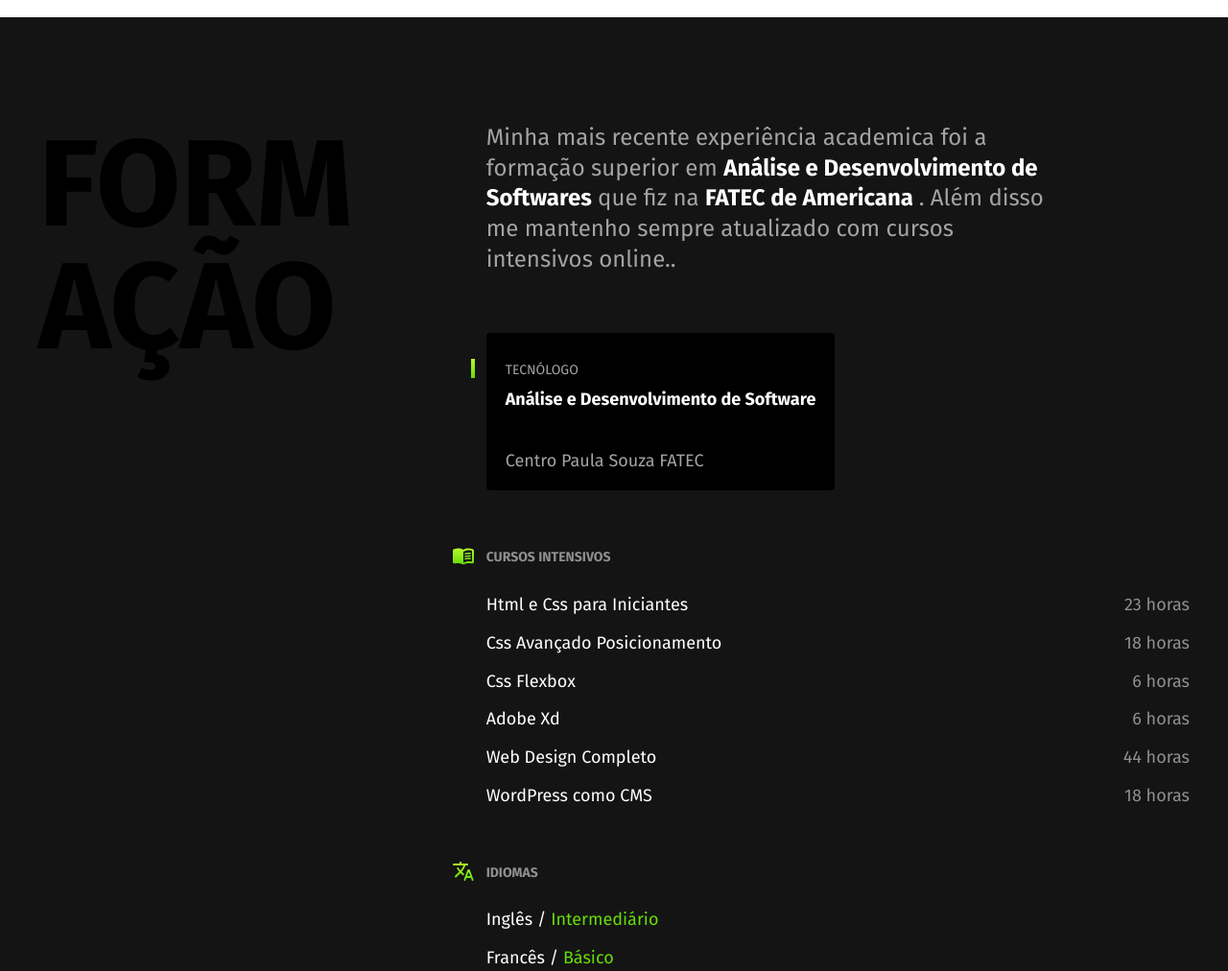
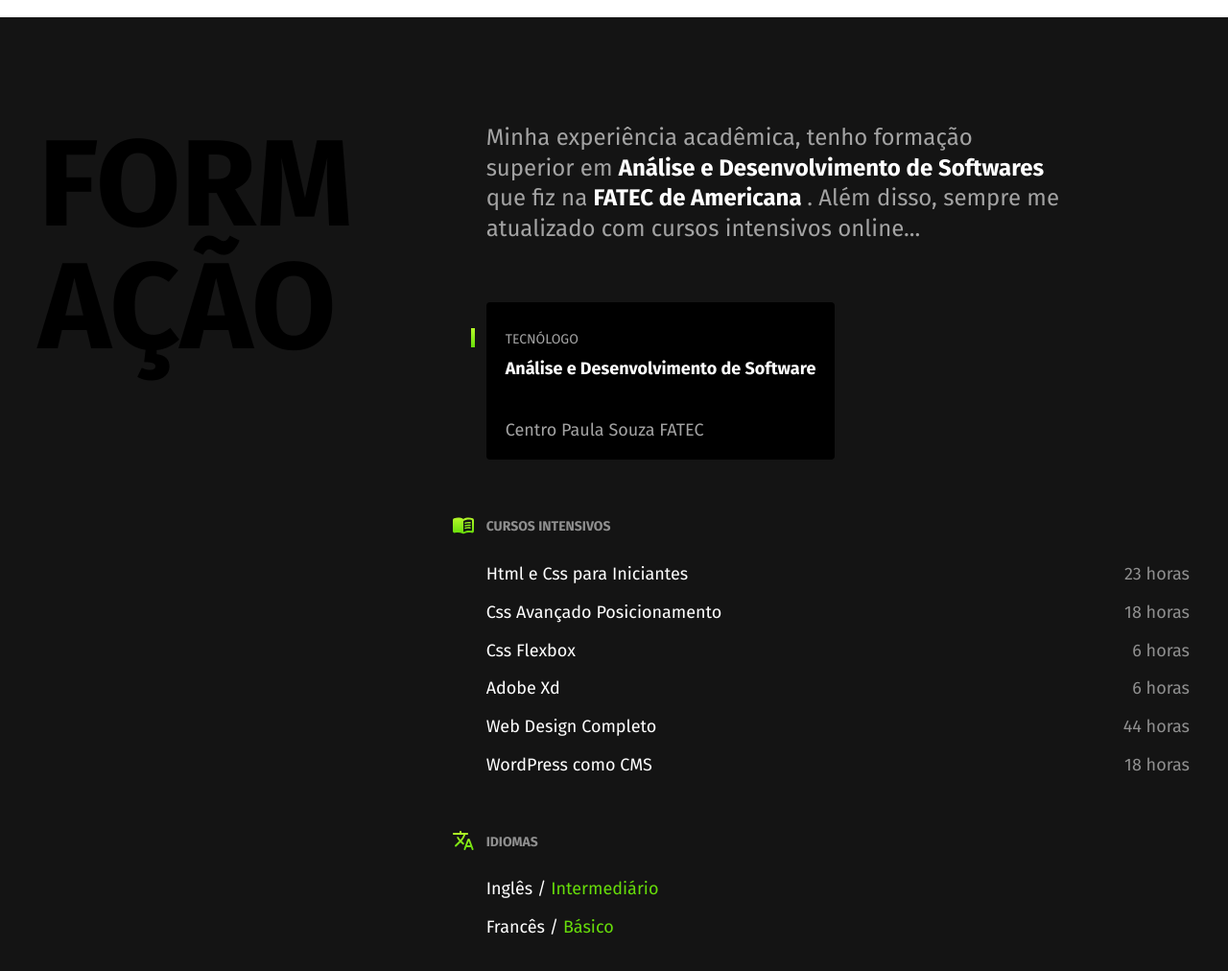
Before and after one commit to dnadocodigo/Html.portfolio.dev.git.io, a plain HTML site: page index.html in a window 1280 px wide. Shown: the part 1600-2612 px from the top of the page at 96% size. Drawn offline with Linux system fonts and the light colour scheme.

Commit message:
texto nodificado na formação

```diff
--- a/index.html
+++ b/index.html
@@ -97,7 +97,7 @@
       <h2 class="subtitulo">Formação</h2>
       <div class="cursos">
         <p class="formacao-texto">
-          Minha mais recente experiência academica foi a formação superior em <strong>Análise e Desenvolvimento de Softwares</strong> que fiz na <strong>FATEC de Americana </strong>. Além disso me mantenho sempre atualizado com cursos intensivos online..
+          Minha experiência acadêmica, tenho formação superior em <strong>Análise e Desenvolvimento de Softwares</strong> que fiz na <strong>FATEC de Americana </strong>. Além disso, sempre me atualizado com cursos intensivos online...
         </p>
         <ul class="faculdade-lista">
           <li class="faculdade">
```
